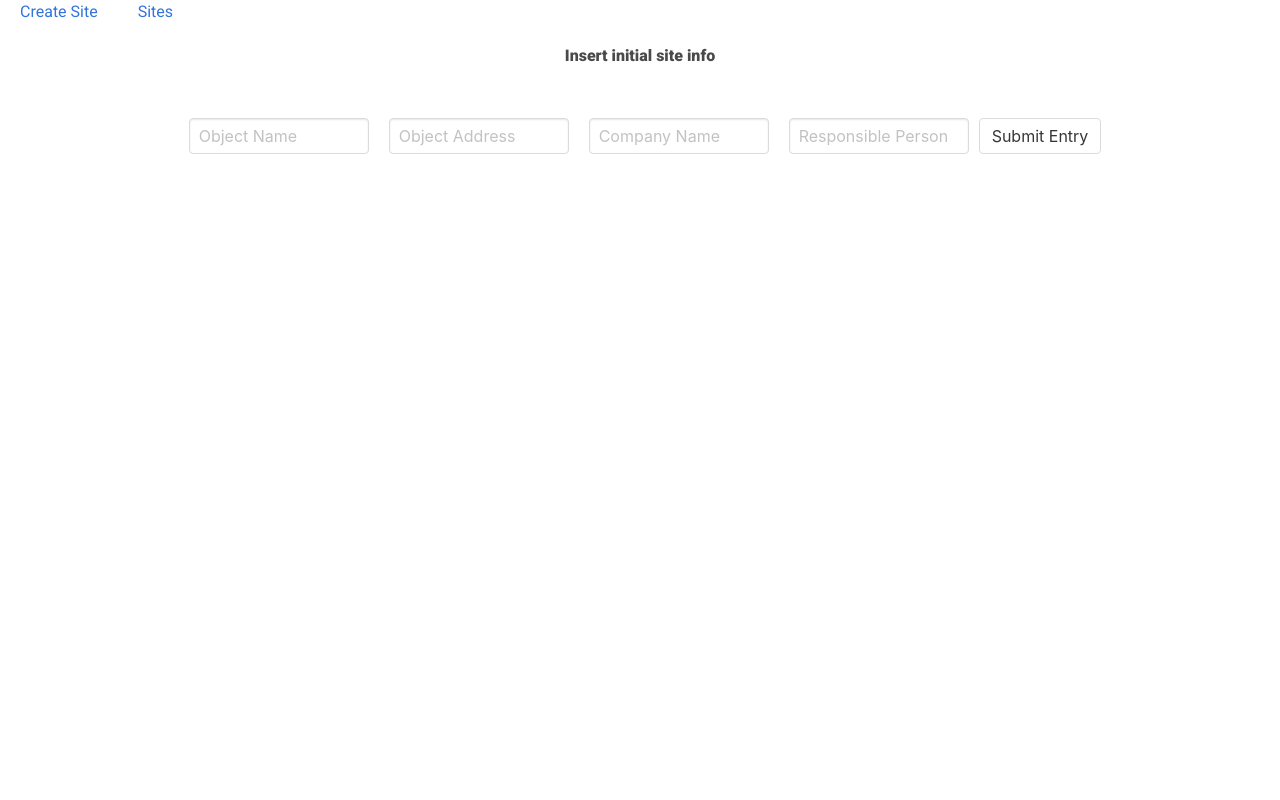
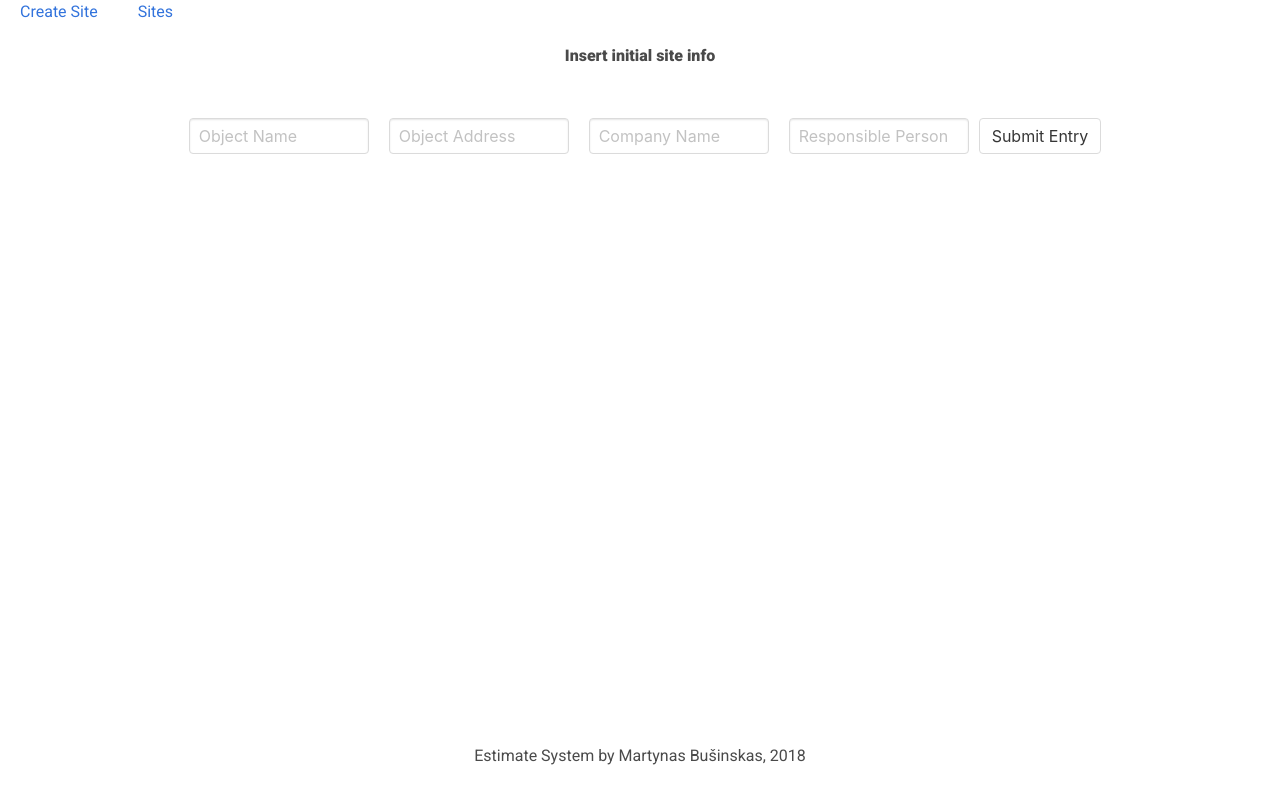
Before and after one commit to bmarty92/react-estimate-system, a React (Create React App) app: page /create-site in a window 1280 px wide. Built offline with nearby package versions, Linux system fonts and the light colour scheme; what redux-api-middleware would draw is missing.

Commit message:
style-added

```diff
--- a/src/app/App.js
+++ b/src/app/App.js
@@ -7,6 +7,7 @@ import PageNotFound from './pages/PageNotFound';
 import Sites from './pages/Sites';
 import Navbar from './components/Navbar';
 import Site from './pages/Site';
+import Footer from './components/Footer';
 
 const routes = [
   {
@@ -23,7 +24,7 @@ function App() {
   return (
     <div className="estimate-system">
       <Navbar routes={routes} />
-      <div>
+      <main className="main-screen">
         <Switch>
           <Route exact path="/create-site" component={InitialScreen} />
           <Redirect exact from="/" to="/create-site" />
@@ -32,7 +33,8 @@ function App() {
           <Route path="/site/:id" component={Site} />
           <Redirect from="*" to="/404" />
         </Switch>
-      </div>
+      </main>
+      <Footer />
     </div>
   );
 }
--- a/src/app/components/SiteHeader.js
+++ b/src/app/components/SiteHeader.js
@@ -1,4 +1,5 @@
 import React from 'react';
+import PropTypes from 'prop-types';
 
 function SiteHeader(props) {
   const { tittle, address } = props;
@@ -10,4 +11,9 @@ function SiteHeader(props) {
   );
 }
 
+SiteHeader.propTypes = {
+  tittle: PropTypes.string.isRequired,
+  address: PropTypes.string.isRequired,
+};
+
 export default SiteHeader;
--- a/src/app/pages/InitialScreen.js
+++ b/src/app/pages/InitialScreen.js
@@ -5,12 +5,11 @@ import { bindActionCreators } from 'redux';
 import Button from '../components/Button';
 import InputField from '../components/InputField';
 
-
 import sites from '../../sites';
 
 function InitialScreen(props) {
   const { addInitialData } = props;
-  const onSubmit = (event) => {
+  const onSubmit = event => {
     event.preventDefault();
     const payload = [...event.target.children].reduce((result, child) => {
       if (child.tagName.toUpperCase() !== 'INPUT') {
@@ -22,7 +21,7 @@ function InitialScreen(props) {
       };
     }, {});
     addInitialData(payload);
-  }
+  };
   return (
     <div className="initial-screen">
       <h3 className="initial-screen__title">Insert initial site info</h3>
--- a/src/style/index.css
+++ b/src/style/index.css
@@ -5,18 +5,39 @@
   font-family: 'Roboto', sans-serif;
 }
 
-.app-navbar {
+.estimate-system {
+  display: -webkit-box;
+  display: -ms-flexbox;
+  display: flex;
+  -webkit-box-orient: vertical;
+  -webkit-box-direction: normal;
+      -ms-flex-direction: column;
+          flex-direction: column;
+}
+
+.estimate-system .app-navbar {
   display: -webkit-box;
   display: -ms-flexbox;
   display: flex;
 }
 
-.app-navbar__item {
+.estimate-system .app-navbar__item {
   -webkit-box-pack: end;
       -ms-flex-pack: end;
           justify-content: flex-end;
   padding: 0 20px;
   justify-content: flex-end;
+}
+
+.estimate-system .main-screen {
+  min-height: 90vh;
+}
+
+.estimate-system .app-footer {
+  -ms-flex-item-align: end;
+      align-self: flex-end;
+  margin: auto;
+  text-align: center;
 }
 
 .initial-screen {
--- a/src/style/index.scss
+++ b/src/style/index.scss
@@ -7,12 +7,26 @@
 
 
 
+
+
+.estimate-system {
+display: flex;
+flex-direction: column;
   .app-navbar {
     display: flex;
     &__item {
       justify-content: flex-end;
       padding: 0 20px;
       justify-content: flex-end;
+    }
+  }
+  .main-screen {
+    min-height: 90vh;
+  }
+  .app-footer {
+  align-self: flex-end;
+  margin: auto;
+  text-align: center;
   }
 }
 
```
Also changed, not shown: src/app/components/Main.js (deleted, +0 -11 lines), 1 other file (tests, documents, lock files or other folders). Lines whose indentation alone changed are shown as unchanged.
